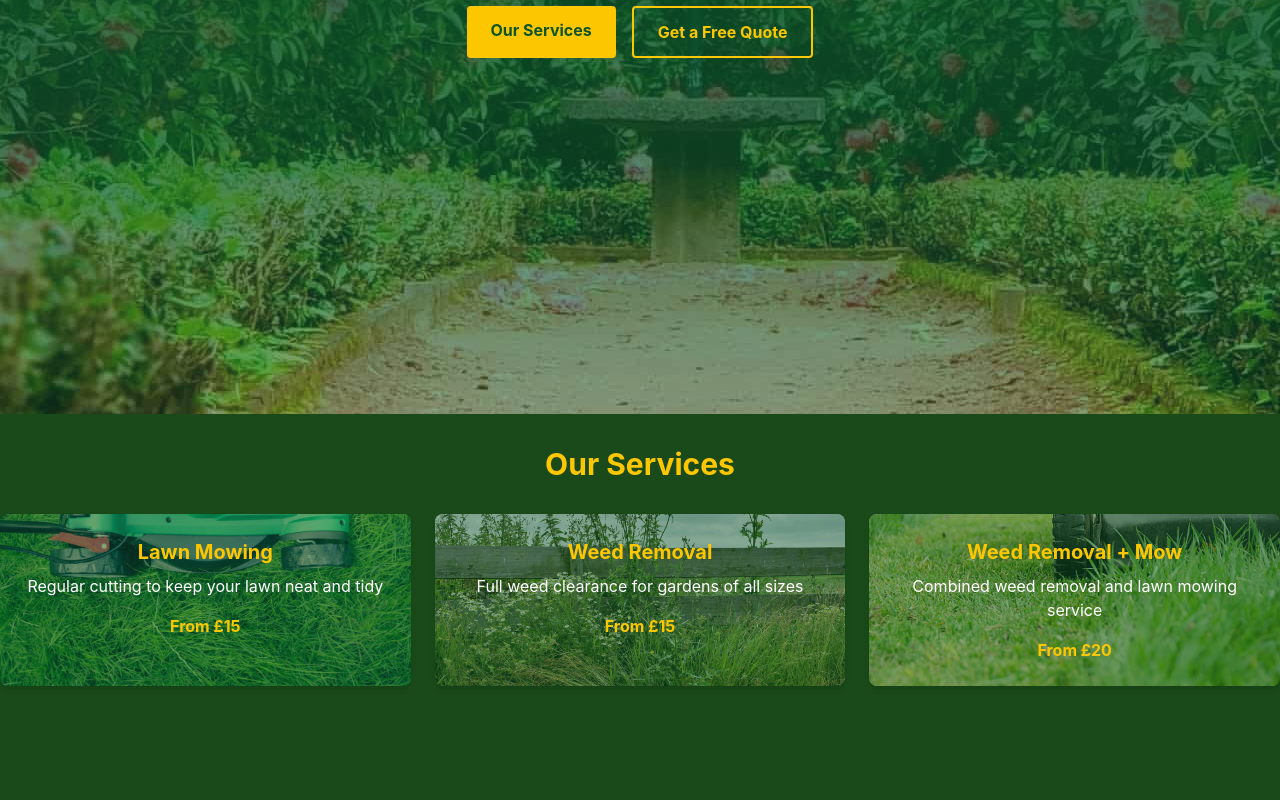
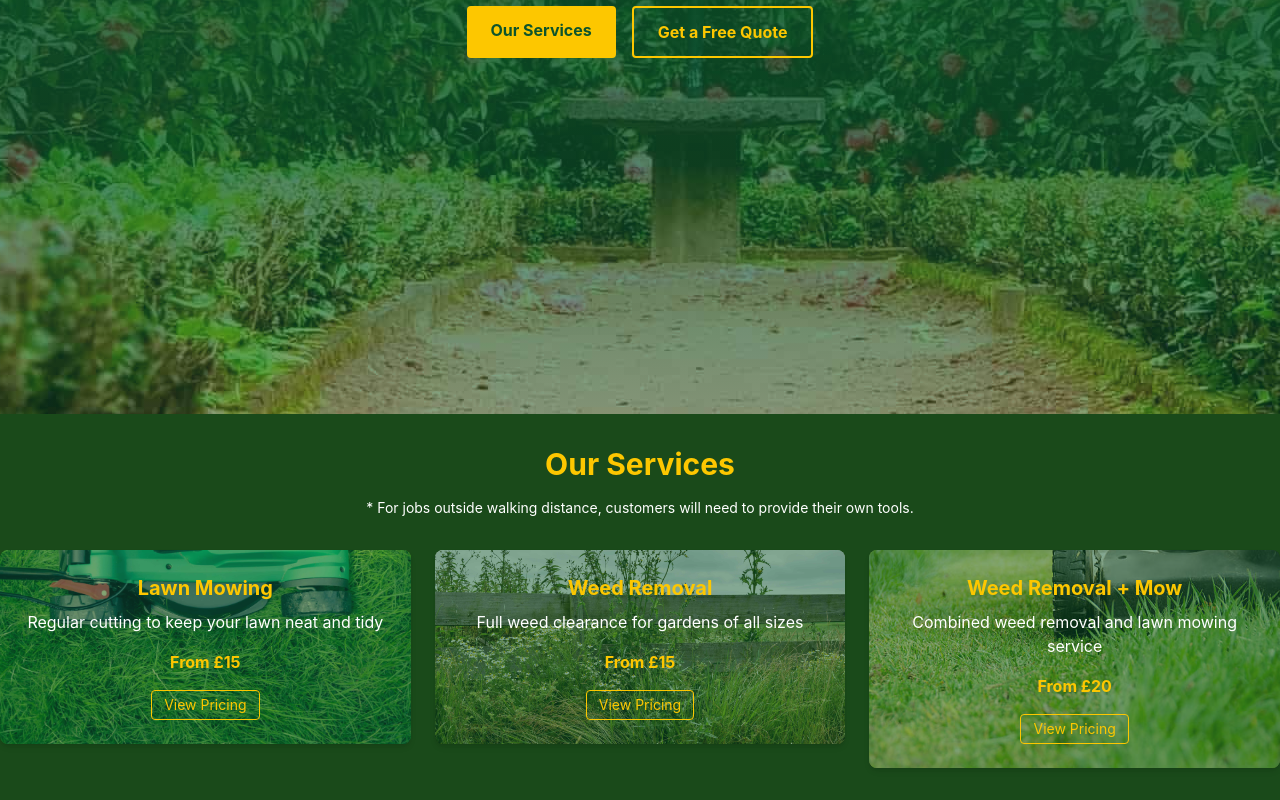
Before and after one commit to damein8594/dans-gardening-service, a React (Vite) app in the folder dans-gardening-services/: page / in a window 1280 px wide. Shown: the part 326-1126 px from the top of the page. Before the commit the page ends 1044 px from the top, so only its background shows below. Built offline with nearby package versions, Linux system fonts and the light colour scheme.

Commit message:
cleaned up service card added drop down to show all pricing, added any disclamors

```diff
--- a/dans-gardening-services/src/ServiceCard.jsx
+++ b/dans-gardening-services/src/ServiceCard.jsx
@@ -1,4 +1,8 @@
-function ServiceCard({ title, description, price, image }) {
+import { useState } from "react";
+
+function ServiceCard({ title, description, price, image, pricing, note }) {
+  const [isOpen, setIsOpen] = useState(false);
+
   return (
     <div
       className="relative rounded-lg shadow-md p-6 text-center overflow-hidden"
@@ -16,6 +20,36 @@ function ServiceCard({ title, description, price, image }) {
         <h2 className="text-yellow-400 font-bold text-xl mb-2">{title}</h2>
         <p className="text-white mb-4">{description}</p>
         <p className="text-yellow-400 font-bold">{price}</p>
+
+        {pricing && (
+          <>
+            <button
+              onClick={() => setIsOpen(!isOpen)}
+              className="mt-4 text-sm text-yellow-400 border border-yellow-400 rounded px-3 py-1 hover:bg-yellow-400 hover:text-green-900 transition-colors"
+            >
+              {isOpen ? "Hide Pricing" : "View Pricing"}
+            </button>
+
+            {isOpen && (
+              <div className="mt-3 bg-green-900 bg-opacity-80 rounded p-3 text-left">
+                {pricing.map((item) => (
+                  <div
+                    key={item.size}
+                    className="flex justify-between text-white py-1 border-b border-green-700 last:border-0"
+                  >
+                    <span>{item.size}</span>
+                    <span className="text-yellow-400 font-bold">
+                      {item.price}
+                    </span>
+                  </div>
+                ))}
+                {note && (
+                  <p className="text-white text-xs mt-2 italic">{note}</p>
+                )}
+              </div>
+            )}
+          </>
+        )}
       </div>
     </div>
   );
--- a/dans-gardening-services/src/Services.jsx
+++ b/dans-gardening-services/src/Services.jsx
@@ -10,33 +10,58 @@ function Services() {
       description: "Regular cutting to keep your lawn neat and tidy",
       price: "From £15",
       image: mow,
+      pricing: [
+        { size: "Small", price: "£15" },
+        { size: "Medium", price: "£24" },
+        { size: "Large", price: "£35" },
+      ],
     },
     {
       title: "Weed Removal",
       description: "Full weed clearance for gardens of all sizes",
       price: "From £15",
       image: weeds,
+      pricing: [
+        { size: "Small", price: "£15" },
+        { size: "Medium", price: "£15–£20" },
+        { size: "Large", price: "£20–£30" },
+      ],
+      note: "* Final price depends on garden condition",
     },
     {
       title: "Weed Removal + Mow",
       description: "Combined weed removal and lawn mowing service",
       price: "From £20",
       image: mow_weeds,
+      pricing: [
+        { size: "Small", price: "£20–£30" },
+        { size: "Medium", price: "£35–£40" },
+        { size: "Large", price: "£50–£60" },
+      ],
+      note: "* Final price depends on garden condition",
     },
   ];
 
   return (
     <div className="container mx-auto py-8">
-      <h2 className="text-3xl font-bold text-center text-yellow-400 mb-8">
+      <h2 className="text-3xl font-bold text-center text-yellow-400 mb-4">
         Our Services
       </h2>
-      <div className="grid grid-cols-1 md:grid-cols-2 lg:grid-cols-3 gap-6">
+      <p className="text-center text-white text-sm mb-8">
+        * For jobs outside walking distance, customers will need to provide
+        their own tools.
+      </p>
+      <div className="grid grid-cols-1 md:grid-cols-2 lg:grid-cols-3 gap-6 items-start">
+        {" "}
         {services.map((service) => (
           <ServiceCard
+            key={service.title}
             title={service.title}
             description={service.description}
             price={service.price}
             image={service.image}
+            pricing={service.pricing}
+            note={service.note}
           />
         ))}
       </div>
```
